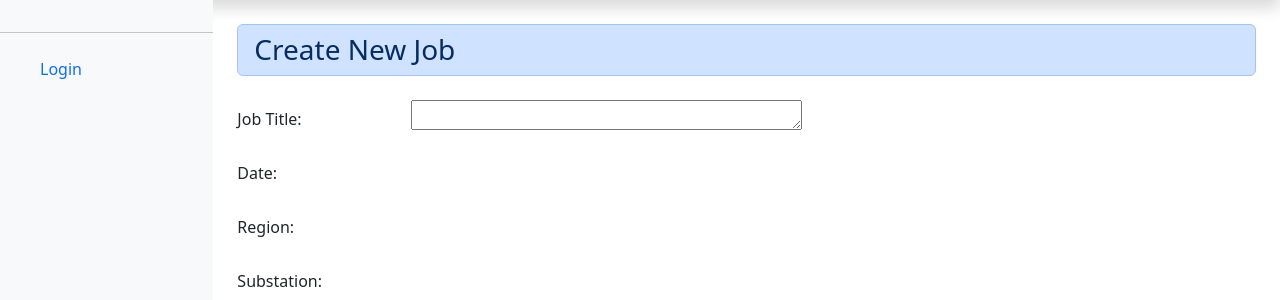
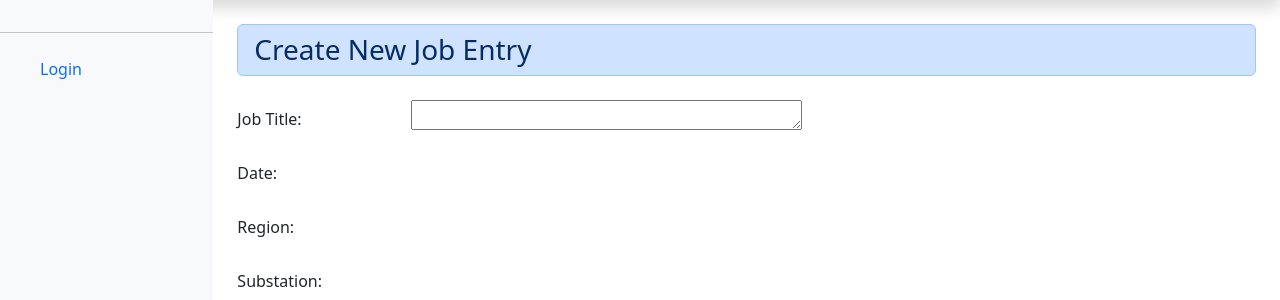
Before and after one commit to umardev357/reporting_system, a Django app: template mtcereports/templates/mtcereports/job_form.html in a window 1280 px wide. Shown: the part 48-348 px from the top of the page. Run offline with Django 4.2, Linux system fonts and the light colour scheme; the template is opened without the code that fills it, so the values that code supplies are empty; some libraries are stand-ins or nearby versions.

Commit message:
Removed dal

```diff
--- a/mtcereports/templates/mtcereports/job_form.html
+++ b/mtcereports/templates/mtcereports/job_form.html
@@ -3,7 +3,7 @@
 {% block content %}
 
       <div class="list-group ">
-        <h1 class="h3 mt-4 mb-4 list-group-item list-group-item-primary ">Create New Job </h1>
+        <h1 class="h3 mt-4 mb-4 list-group-item list-group-item-primary ">Create New Job Entry</h1>
       </div >
 
 
--- a/reportingsystem/settings.py
+++ b/reportingsystem/settings.py
@@ -38,8 +38,6 @@
 # Application definition
 
 INSTALLED_APPS = [
-    'dal',
-    'dal_select2',
     'import_export',
     'django_tables2',
     'mtcereports.apps.MtcereportsConfig',
```
